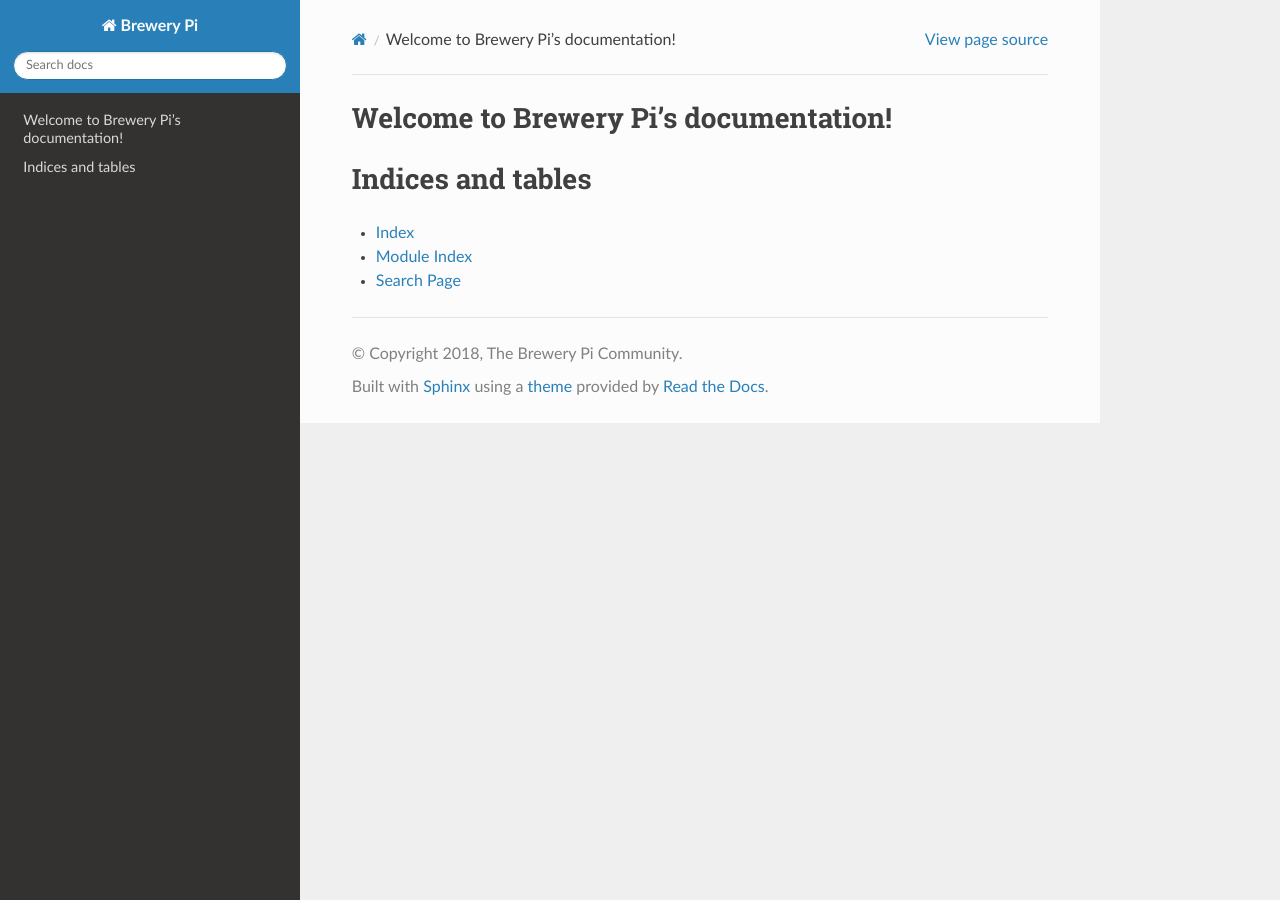
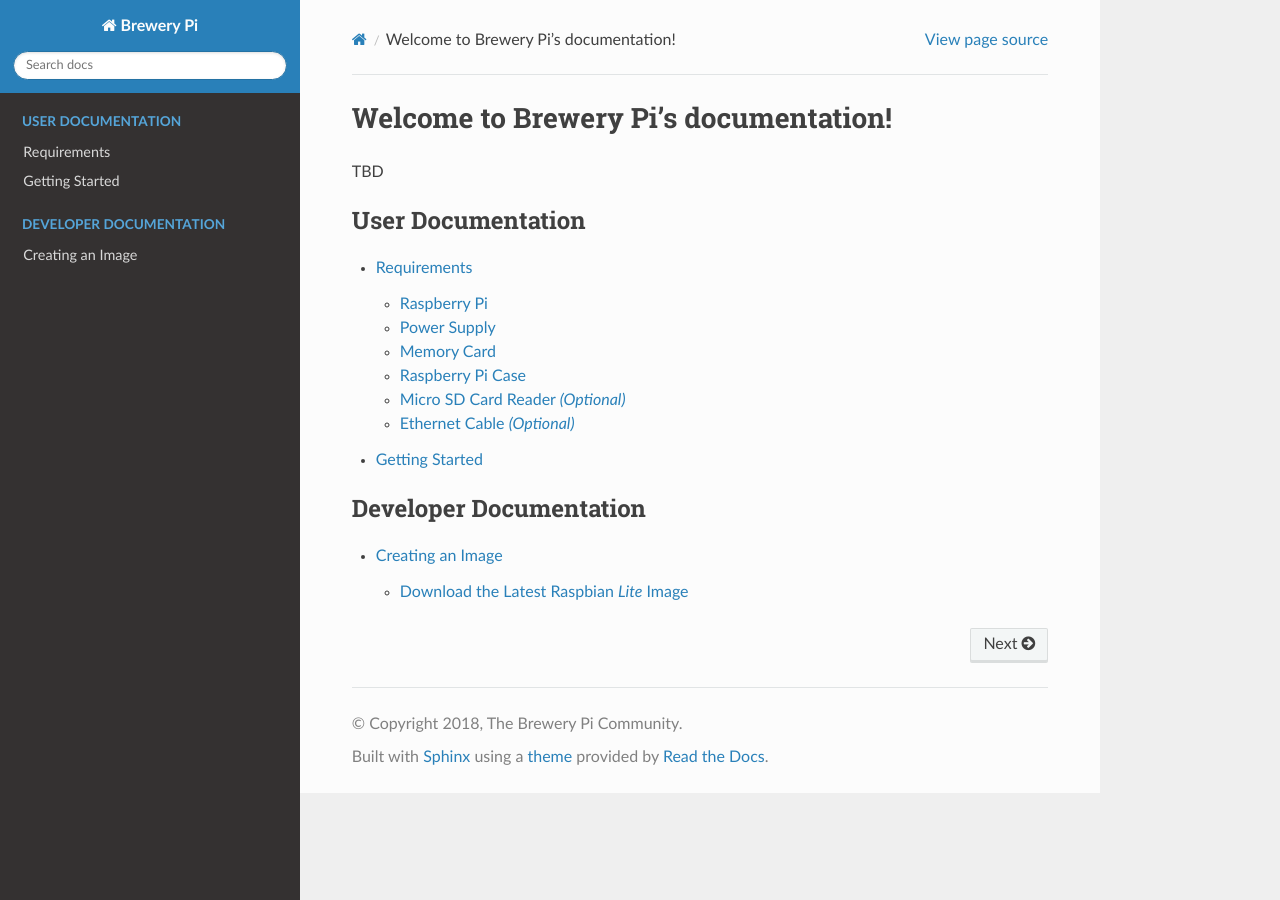
Before and after one commit to brewerypi/brewerypi, a Sphinx documentation site: the page built from docs/index.rst, in a window 1280 px wide. Built offline with Sphinx 7.4.7 and the Read the Docs theme 2.0.0, drawn with Linux system fonts in a browser that asks for light colours; part of the change alters nothing that is shown.

Commit message:
Some initial framework.

```diff
--- /dev/null
+++ b/docs/createImage.rst
@@ -0,0 +1,11 @@
+Creating an Image
+=================
+
+Download the Latest Raspbian *Lite* Image
+-----------------------------------------
+
+You can find the `latest Raspbian Lite image here`_.
+
+.. _latest Raspbian Lite image here: https://www.raspberrypi.org/downloads/raspbian/
+
+Once downloaded, extract the image to somewhere on a computers' (not your Raspberry Pi) hard drive.
--- /dev/null
+++ b/docs/gettingStarted.rst
@@ -0,0 +1,4 @@
+Getting Started
+===============
+
+TBD
--- a/docs/index.rst
+++ b/docs/index.rst
@@ -1,20 +1,17 @@
-.. Brewery Pi documentation master file, created by
-   sphinx-quickstart on Sun Mar  4 10:23:00 2018.
-   You can adapt this file completely to your liking, but it should at least
-   contain the root `toctree` directive.
-
 Welcome to Brewery Pi's documentation!
 ======================================
 
+TBD
+
 .. toctree::
    :maxdepth: 2
-   :caption: Contents:
+   :caption: User Documentation
 
+   requirements
+   gettingStarted
 
+.. toctree::
+   :maxdepth: 2
+   :caption: Developer Documentation
 
-Indices and tables
-==================
-
-* :ref:`genindex`
-* :ref:`modindex`
-* :ref:`search`
+   createImage
--- /dev/null
+++ b/docs/requirements.rst
@@ -0,0 +1,55 @@
+Requirements
+============
+
+The list that follows below, is a list of physical items needed for your Brewery Pi system. I've also included links for each item that you can buy from Amazon.
+These are the items that have been tested by the Brewery Pi Team. You're not required to buy these exact items so feel free to shop around.
+However, if you don't want to spend a lot of time researching the different options and vendors, the links below will get you started quickly.
+And if you have access to an Amazon Prime account, shipping is free. As of 03/03/2018, the required items totaled $60.61 on Amazon.
+
+Raspberry Pi
+------------
+
+This is the computer that Brewery Pi will run on.
+
+`Raspberry Pi on Amazon $35.67. <https://www.amazon.com/gp/product/B01CD5VC92/ref=oh_aui_search_detailpage?ie=UTF8&psc=1>`_
+
+Power Supply
+------------
+
+This supplies power, from an outlet, to the Raspberry Pi.
+
+`Power Supply on Amazon $9.99. <https://www.amazon.com/gp/product/B00MARDJZ4/ref=oh_aui_search_detailpage?ie=UTF8&psc=1>`_
+
+Memory Card
+-----------
+
+This is the disk for the Raspberry Pi. This will store the Brewery Pi application and your brewing data.
+
+`Memory Card on Amazon $6.99. <https://www.amazon.com/gp/product/B00M55C0VU/ref=oh_aui_detailpage_o00_s00?ie=UTF8&psc=1>`_
+
+Raspberry Pi Case
+-----------------
+
+We all know that a brewery can be a wet and dusty environment. While a case is not necessarily required, I'd recommend one to protect your Raspberry Pi.
+
+`Raspberry Pi Case on Amazon $7.96 <https://www.amazon.com/Raspberry-Pi-Case-Black-fits/dp/B00UW2G1BS/ref=sr_1_3?s=pc&rps=1&ie=UTF8&qid=1520122343&sr=1-3&keywords=raspberry+pi+case&refinements=p_85%3A2470955011>`_
+
+Micro SD Card Reader *(Optional)*
+---------------------------------
+
+You'll need to be able to write to the memory card listed above. You (or someone you know) probably already have this capability.
+Many laptops and computers have these card readers built into them as these memory cards are commonly used in phones, cameras, etc.
+If not, you can buy a Micro SD Card Reader that plugs into your computer via a USB port.
+Eventually the Brewery Pi project may have an option to buy a Memory Card pre-loaded with the Brewery Pi system. Until then, you'll need to do it on your own.
+
+`SD and Micro SD Card Reader on Amazon $7.49 <https://www.amazon.com/gp/product/B00CMKS2DI/ref=oh_aui_search_detailpage?ie=UTF8&psc=1>`_
+
+Ethernet Cable *(Optional)*
+---------------------------
+
+The Raspberry Pi can connect to your network using it's Ethernet port or Wi-Fi.
+Generally speaking, fixed wire Ethernet is faster than Wi-Fi, so that's what's recommended.
+You (or someone that handles your IT duties) probably has an extra Ethernet cable lying around.
+If not, you can buy one below based on how long you need it to be.
+
+`Ethernet Cable on Amazon $4.49 - $11.49 <https://www.amazon.com/dp/B00N2VISLW/ref=twister_B00O1RTQJE?_encoding=UTF8&psc=1>`_
```
